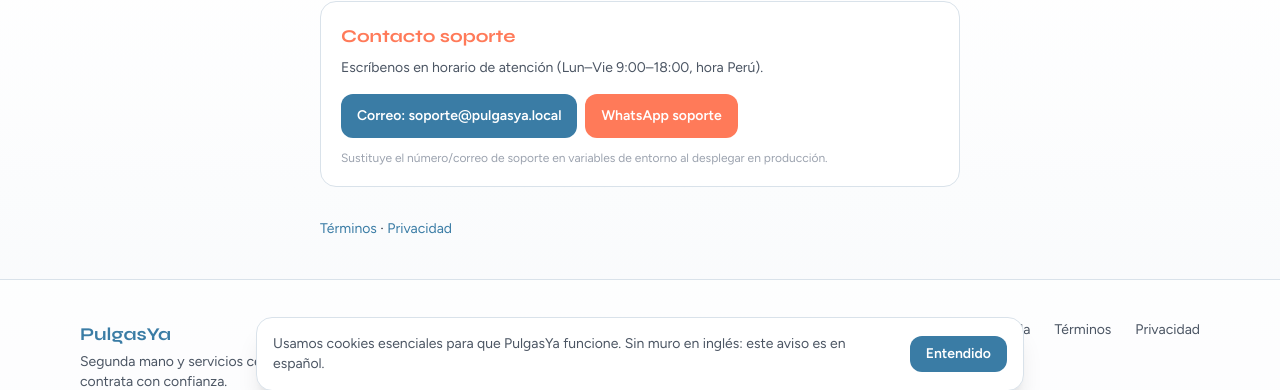
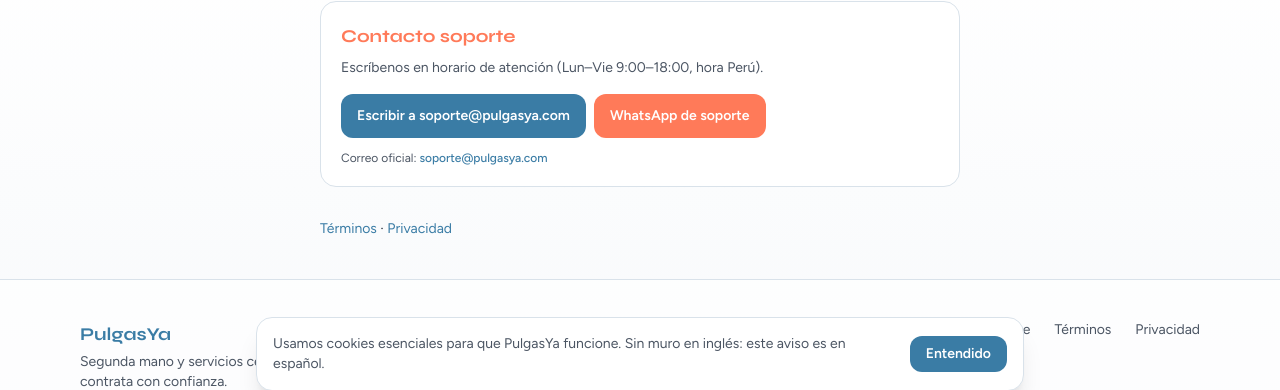
Before and after one commit to nevado1034-sketch/martillazo, a React (Vite) app in the folder web/: page /ayuda in a window 1280 px wide. Shown: the part 393-783 px from the top of the page. Built offline with nearby package versions, Linux system fonts and the light colour scheme; no server answers.

Commit message:
PulgasYa: correo oficial de soporte soporte@pulgasya.com
Ayuda, footer, términos, privacidad y default de SUPPORT_EMAIL.

Co-authored-by: nevado1034-sketch <nevado1034-sketch@users.noreply.github.com>

```diff
--- a/web/src/components/layout/SiteFooter.jsx
+++ b/web/src/components/layout/SiteFooter.jsx
@@ -23,6 +23,12 @@ export default function SiteFooter() {
           <Link to="/ayuda" className="hover:text-[var(--ink)]">
             Ayuda
           </Link>
+          <a
+            href="mailto:soporte@pulgasya.com"
+            className="hover:text-[var(--ink)]"
+          >
+            Soporte
+          </a>
           <Link to="/terminos" className="hover:text-[var(--ink)]">
             Términos
           </Link>
--- a/web/src/pages/HelpPage.jsx
+++ b/web/src/pages/HelpPage.jsx
@@ -2,7 +2,7 @@ import { Link } from 'react-router-dom';
 import SiteHeader from '../components/layout/SiteHeader.jsx';
 import SiteFooter from '../components/layout/SiteFooter.jsx';
 
-const SUPPORT = 'soporte@pulgasya.local';
+const SUPPORT = 'soporte@pulgasya.com';
 const WA = '51999900000';
 
 export default function HelpPage() {
@@ -61,7 +61,7 @@ export default function HelpPage() {
               href={`mailto:${SUPPORT}?subject=Ayuda%20PulgasYa`}
               className="rounded-xl bg-[var(--primary-celeste)] px-4 py-3 text-center text-sm font-semibold text-white"
             >
-              Correo: {SUPPORT}
+              Escribir a {SUPPORT}
             </a>
             <a
               href={`https://wa.me/${WA}?text=${encodeURIComponent('Hola PulgasYa, necesito ayuda con mi cuenta.')}`}
@@ -69,12 +69,17 @@ export default function HelpPage() {
               rel="noreferrer"
               className="rounded-xl bg-[var(--cta-orange)] px-4 py-3 text-center text-sm font-semibold text-white"
             >
-              WhatsApp soporte
+              WhatsApp de soporte
             </a>
           </div>
-          <p className="mt-3 text-xs text-[var(--ink-faint)]">
-            Sustituye el número/correo de soporte en variables de entorno al
-            desplegar en producción.
+          <p className="mt-3 text-xs text-[var(--ink-muted)]">
+            Correo oficial:{' '}
+            <a
+              href={`mailto:${SUPPORT}`}
+              className="font-medium text-[var(--primary-celeste)] hover:underline"
+            >
+              {SUPPORT}
+            </a>
           </p>
         </section>
 
--- a/web/src/pages/PrivacyPage.jsx
+++ b/web/src/pages/PrivacyPage.jsx
@@ -21,9 +21,16 @@ export default function PrivacyPage() {
           <P>
             El tratamiento de datos personales en PulgasYa se realiza para
             operar el marketplace (cuenta, anuncios, ofertas y contacto entre
-            usuarios). Contacto:{' '}
+            usuarios). Contacto de soporte:{' '}
+            <a
+              href="mailto:soporte@pulgasya.com"
+              className="text-[var(--primary-celeste)] hover:underline"
+            >
+              soporte@pulgasya.com
+            </a>
+            {' · '}
             <Link to="/ayuda" className="text-[var(--primary-celeste)] hover:underline">
-              soporte
+              Ayuda
             </Link>
             .
           </P>
@@ -68,8 +75,14 @@ export default function PrivacyPage() {
           <H>6. Derechos ARCO</H>
           <P>
             Puedes solicitar acceso, rectificación, cancelación u oposición
-            respecto de tus datos personales contactando a soporte, sujeto a
-            verificación de identidad.
+            respecto de tus datos personales escribiendo a{' '}
+            <a
+              href="mailto:soporte@pulgasya.com"
+              className="text-[var(--primary-celeste)] hover:underline"
+            >
+              soporte@pulgasya.com
+            </a>
+            , sujeto a verificación de identidad.
           </P>
 
           <H>7. Cookies</H>
--- a/web/src/pages/TermsPage.jsx
+++ b/web/src/pages/TermsPage.jsx
@@ -173,8 +173,15 @@ export default function TermsPage() {
       <H>11. Contacto</H>
       <P>
         Consultas sobre estos términos:{' '}
+        <a
+          href="mailto:soporte@pulgasya.com"
+          className="text-[var(--primary-celeste)] hover:underline"
+        >
+          soporte@pulgasya.com
+        </a>
+        {' · '}
         <Link to="/ayuda" className="text-[var(--primary-celeste)] hover:underline">
-          Ayuda / soporte
+          Ayuda
         </Link>
         . También puedes revisar nuestra{' '}
         <Link to="/privacidad" className="text-[var(--primary-celeste)] hover:underline">
```
Also changed, not shown: 2 other files (tests, documents, lock files or other folders).
